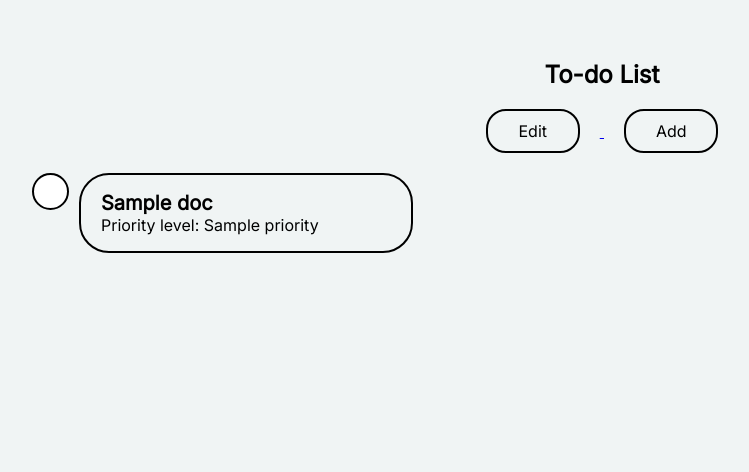
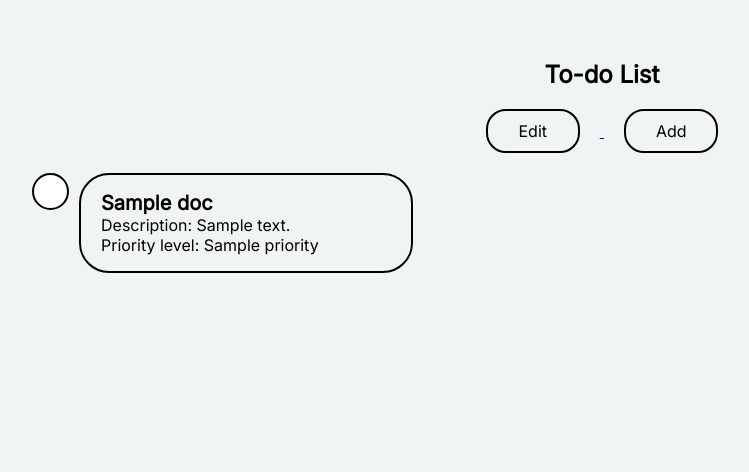
Before and after one commit to software-students-fall2022/web-app-exercise-team-15-1, a Flask app: template templates/todo.html in a window 1280 px wide. Shown: the top 472 px of the page, without its empty margins (38-787 px from the left). Run offline with Flask 2, Linux system fonts and the light colour scheme; the template is opened without the code that fills it: most values are stand-ins (such as "Sample title", 1, 10 or a date in 2020); parts of the project's set-up code (start-up, migrations or seed data) failed here and were passed over.

Commit message:
Added descirption to task visibililty

```diff
--- a/templates/todo.html
+++ b/templates/todo.html
@@ -22,6 +22,7 @@
             <article class="content2">
                 <p>
                     <span class="title2  title{{doc.completed}}"> {{doc.title}} </span><br>
+                    <span class="desc descritpion{{doc.completed}}"> Description: {{doc.description}} </span><br>
                     <span class="priority title{{doc.completed}}"> Priority level: {{doc.priority}} </span>
                 </p>
             </article>
```
